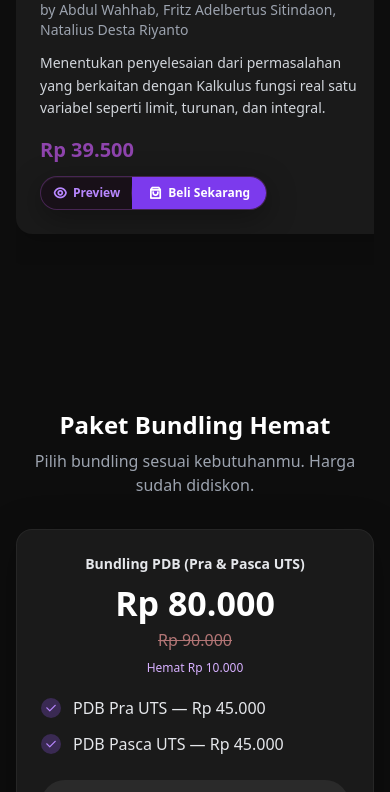
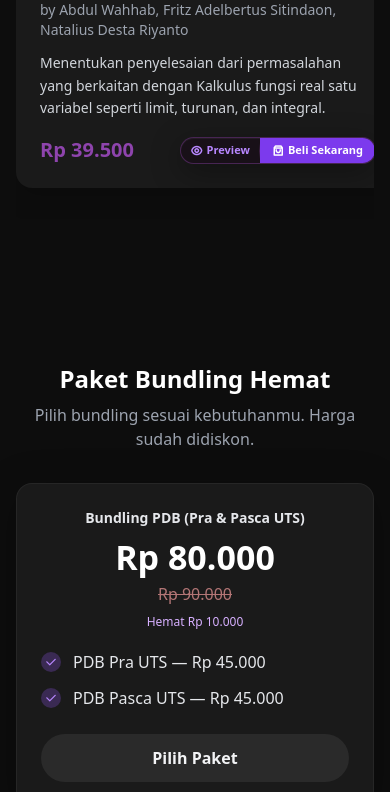
Before and after one commit to FeynmanProject/feynmanproject.github.io, a Next.js app: page /books in a window 390 px wide. Shown: the part 1740-2532 px from the top of the page. Built offline with nearby package versions, Linux system fonts and the light colour scheme.

Commit message:
Update page.tsx

```diff
--- a/app/books/page.tsx
+++ b/app/books/page.tsx
@@ -6,18 +6,15 @@ import Image from 'next/image';
 import { useRef } from 'react';
 import { usePathname } from 'next/navigation';
 
-function SplitBuyPreviewButton({
-  buyLink,
-  previewLink,
-}: {
-  buyLink?: string;
-  previewLink?: string;
-}) {
+function SplitBuyPreviewButton({ buyLink, previewLink }: { buyLink?: string; previewLink?: string }) {
   const hasPreview = Boolean(previewLink);
 
   return (
-    <div className="group inline-flex items-center rounded-full overflow-hidden bg-[#181018] border border-[#8E44AD]/40 shadow-[inset_0_1px_0_rgba(255,255,255,0.05),0_8px_30px_rgba(0,0,0,0.35)]
-                    text-xs sm:text-sm whitespace-nowrap">
+    <div
+      className="group inline-flex items-center rounded-full overflow-hidden bg-[#181018]
+                 border border-[#8E44AD]/40 shadow-[inset_0_1px_0_rgba(255,255,255,0.05),0_8px_30px_rgba(0,0,0,0.35)]
+                 text-[11px] sm:text-sm whitespace-nowrap flex-shrink min-w-0 max-w-full"
+    >
       {/* Preview */}
       <a
         href={hasPreview ? previewLink : undefined}
@@ -27,37 +24,34 @@ function SplitBuyPreviewButton({
         tabIndex={hasPreview ? 0 : -1}
         onClick={(e) => { if (!hasPreview) e.preventDefault(); }}
         className={[
-          "relative px-3 py-1.5 sm:px-4 sm:py-2 font-semibold transition-all select-none",
-          "flex items-center gap-1.5 sm:gap-2",
+          "relative px-2.5 py-1 sm:px-4 sm:py-2 font-semibold transition-all select-none",
+          "flex items-center gap-1 sm:gap-2",
           hasPreview
             ? "text-[#B887FF] hover:text-white hover:bg-[#8E44AD]/15 focus-visible:outline-none focus-visible:ring-2 focus-visible:ring-[#8E44AD]"
             : "text-gray-500 cursor-not-allowed",
         ].join(" ")}
         title={hasPreview ? "Lihat cuplikan" : "Preview belum tersedia"}
       >
-        <i className="ri-eye-line text-sm sm:text-base" />
-        <span>Preview</span>
+        <i className="ri-eye-line text-xs sm:text-base" />
+        <span className="truncate">Preview</span>
         <span className="absolute right-0 top-1/2 -translate-y-1/2 h-4 sm:h-5 w-px bg-gradient-to-b from-transparent via-[#8E44AD]/50 to-transparent opacity-60" />
       </a>
 
       {/* Beli */}
       <a
         href={buyLink}
-        className="relative px-4 py-1.5 sm:px-5 sm:py-2 font-semibold text-white bg-[#7C3AED] hover:bg-[#6D2FE5] transition-all
+        className="relative px-3 py-1 sm:px-5 sm:py-2 font-semibold text-white bg-[#7C3AED] hover:bg-[#6D2FE5] transition-all
                    focus-visible:outline-none focus-visible:ring-2 focus-visible:ring-offset-0 focus-visible:ring-[#8E44AD]
-                   active:scale-[0.98] flex items-center gap-1.5 sm:gap-2"
+                   active:scale-[0.98] flex items-center gap-1 sm:gap-2"
       >
         <span className="absolute inset-0 pointer-events-none opacity-0 group-hover:opacity-100 transition-opacity
                          [background:radial-gradient(90px_40px_at_50%_120%,rgba(140,70,200,0.25),transparent_60%)]" />
-        <i className="ri-shopping-bag-3-line text-sm sm:text-base" />
-        <span>Beli Sekarang</span>
+        <i className="ri-shopping-bag-3-line text-xs sm:text-base" />
+        <span className="truncate">Beli Sekarang</span>
       </a>
     </div>
   );
 }
-
-
-
 
 // ——— Pricing Section (styled mirip gambar) ———
 function PricingSection() {
@@ -364,7 +358,7 @@ interface Book {
 // KOMponen kartu buku
 const BookCard = ({ book }: { book: Book }) => (
   <div className="bg-[#1A1A1A] rounded-2xl overflow-hidden shadow-xl hover:shadow-2xl transition-all duration-300 hover:scale-105 flex flex-col relative">
-    <div className="w-full aspect-[832/1107] relative overflow-hidden">
+    <div className="w-full aspect-[832/1107] relative overflow-hidden rounded-t-2xl">
       <Image src={book.image} alt={book.title} fill className="object-cover" unoptimized />
     </div>
 
@@ -374,14 +368,14 @@ const BookCard = ({ book }: { book: Book }) => (
       <p className="text-gray-400 text-sm mb-3">by {book.author}</p>
       <p className="text-gray-300 text-sm mb-4 leading-relaxed line-clamp-4">{book.description}</p>
 
-      {/* FOOTER: harga + tombol */}
-      <div className="mt-auto flex flex-wrap items-center justify-between gap-3">
-        <span className="text-xl sm:text-2xl font-bold text-[#8E44AD]">
+      {/* Harga + Tombol (sebaris) */}
+      <div className="mt-auto flex items-center gap-3 min-w-0">
+        <span className="text-xl sm:text-2xl font-bold text-[#8E44AD] flex-shrink-0">
           {book.price}
         </span>
 
-        {/* Tombol akan turun ke bawah saat sempit */}
-        <div className="w-full sm:w-auto max-w-full">
+        {/* dorong tombol ke kanan dan batasi lebar di layar kecil */}
+        <div className="ml-auto flex-shrink min-w-0 max-w-[60%] sm:max-w-none">
           <SplitBuyPreviewButton buyLink={book.buyLink} previewLink={book.previewLink} />
         </div>
       </div>
```
